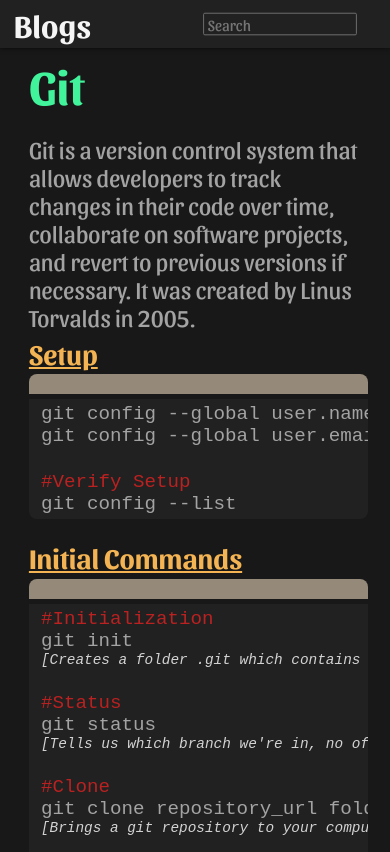
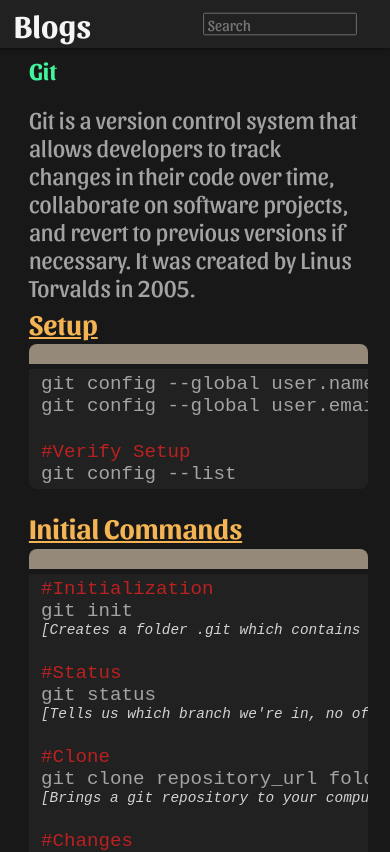
Before and after one commit to SoumyaSagnik/Blogs, a React (Create React App) app: page /git in a window 390 px wide. Shown: the top 852 px of the page. Built offline with nearby package versions, Linux system fonts and the light colour scheme.

Commit message:
heading size change for mobile

```diff
--- a/src/App.css
+++ b/src/App.css
@@ -401,6 +401,10 @@
   .code-body {
     width: 87vw;
   }
+
+  .content.page h1 {
+    font-size: 1.5rem;
+  }
 }
 
 @media (max-width: 500px) {
```
